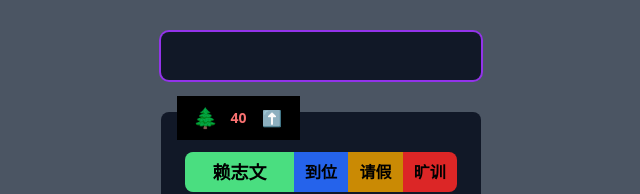
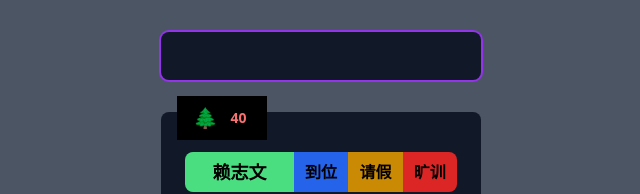
Before and after one commit to zhu-hong/rc, a Vue app: page / in a window 1280 px wide. Shown: the top 194 px of the page, without its empty margins (319-959 px from the left). Built offline with nearby package versions, Linux system fonts and the light colour scheme.

Commit message:
remove plaque roll function

```diff
--- a/src/components/Plaque/index.vue
+++ b/src/components/Plaque/index.vue
@@ -1,6 +1,5 @@
 <script setup>
 import Item from './item.vue';
-import { isRoll } from '../../data';
 defineProps({
   pendings: Array
 })
@@ -9,40 +8,19 @@ defineProps({
 <template>
   <div class="relative w-80 mx-auto my-8 p-6 pt-10 bg-gray-900 rounded-lg">
     <section
-      class="absolute -top-4 left-4 px-4 py-2 bg-black text-green-500 text-xl grid grid-cols-3 gap-2"
+      class="absolute -top-4 left-4 px-4 py-2 bg-black text-green-500 text-xl grid grid-cols-2 gap-2"
     >
       🌲
       <small
         class="text-sm text-red-400 font-bold grid place-items-center"
-      >{{ pendings.length }}</small>
-      <small
-        :class="['cursor-pointer transition-transform grid place-items-center', { 'transform rotate-180': isRoll }]"
-        @click="isRoll = !isRoll"
       >
-        ⬆
+        {{ pendings.length }}
       </small>
     </section>
-    <transition name="roll">
-      <div class="w-full grid gap-4 origin-top" v-show="!isRoll">
+      <div class="w-full grid gap-4 origin-top">
         <template v-for="member in pendings" :key="member.id">
           <item :member="member"></item>
         </template>
       </div>
-    </transition>
   </div>
 </template>
-
-<style>
-.roll-enter-active {
-  transition: all 0.2s linear;
-}
-
-.roll-leave-active {
-  transition: all 0.2s linear;
-}
-
-.roll-enter-from,
-.roll-leave-to {
-  transform: scaleY(0);
-}
-</style>
--- a/src/data/index.js
+++ b/src/data/index.js
@@ -75,9 +75,6 @@ const statusInfo = [
   }
 ]
 
-// 控制名字面板的显示隐藏
-const isRoll = ref(false);
-
 // 分组数据
 const statusGroup = reactive([
   {
@@ -107,7 +104,6 @@ export {
   list,
   pendings,
   statusInfo,
-  isRoll,
   statusGroup,
   keyword,
 }
--- a/src/utils/index.js
+++ b/src/utils/index.js
@@ -1,4 +1,4 @@
-import { isRoll, keyword, list } from '../data'
+import { keyword, list } from '../data'
 import { customRef } from '@vue/reactivity'
 import { convertToPinyin } from 'tiny-pinyin';
 
@@ -48,7 +48,6 @@ const setValue = (key, value) => { key.value = value }
 const reset = () => {
   smoothToTop();
   keyword.value && setValue(keyword, '')
-  isRoll.value && setValue(isRoll, false)
   if (localStorage.getItem('cache')) {
     list.forEach(item => {
       item.status = 'pending';
```
